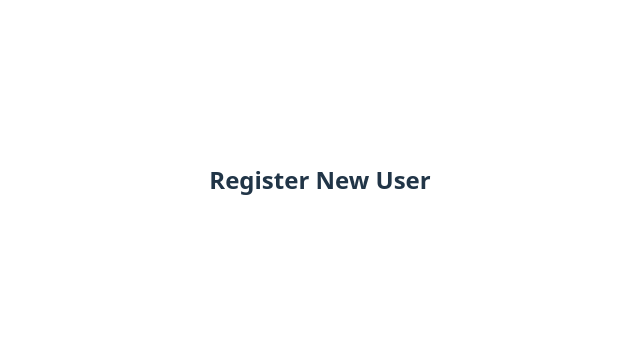
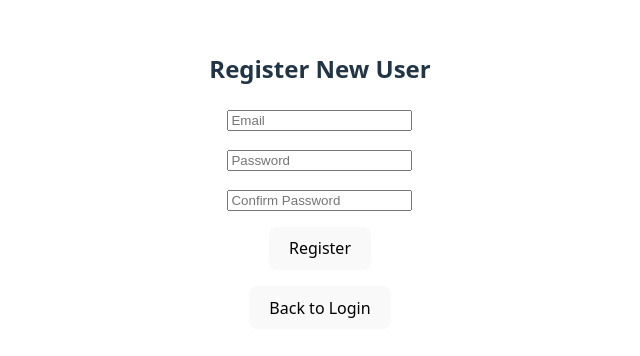
Before and after one commit to whoguy24/starpet, a React (Vite) app: page /register in a window 1280 px wide. Shown: the part 220-576 px from the top of the page, without its empty margins (320-960 px from the left). Built offline with nearby package versions, Linux system fonts and the light colour scheme; no server answers.

Commit message:
Moved form components into new components folder, to keep auth folder lean. Also set up a minimal /register page, with little to no functionality yet.

```diff
--- a/src/auth/RegistrationForm.jsx
+++ /dev/null
@@ -1,30 +0,0 @@
-// Import Modules
-import { useState } from "react";
-import { useAuth } from "./AuthProvider";
-import { useNavigate } from "react-router-dom";
-
-//Import CSS
-// import styles from "./RegistrationForm.module.css";
-
-// Component Function
-function RegistrationForm() {
-
-    // Define React Router Functions
-    const navigate = useNavigate();
-
-    // Define User State from AuthProvider
-    const { user, login, logOut } = useAuth();
-
-    // Define Local State
-    const [email, setEmail] = useState("");
-    const [password, setPassword] = useState("");
-
-    return (
-        <>
-        </>
-    )
-
-}
-
-// Export
-export default RegistrationForm;
--- a/src/auth/LoginForm.jsx
+++ b/src/components/LoginForm.jsx
@@ -60,8 +60,8 @@ function LoginForm() {
     };
 
     // Log User Out Button Handler
-    function handleNavigateToHome() {
-        navigate("/");
+    function handleNavigate(path) {
+        navigate(path);
     }
 
     return (
@@ -119,7 +119,7 @@ function LoginForm() {
 
                         {/* Go to Home Page Button */}
                         <div>
-                            <button type="button" onClick={handleNavigateToHome}>
+                            <button type="button" onClick={()=>(handleNavigate("/"))}>
                                 Home Page
                             </button>
                         </div>
@@ -127,12 +127,20 @@ function LoginForm() {
                     </>
                 }
 
+                {/* Go to Registration Button */}
+                <div>
+                    <button type="button" onClick={()=>(handleNavigate("/register"))}>
+                        Register
+                    </button>
+                </div>
+
                 {/* Authentication Status Message */}
                 <div>
                     <p>{message}</p>
                 </div>
 
             </form>
+
         </>
     )
 
--- /dev/null
+++ b/src/components/RegistrationForm.jsx
@@ -0,0 +1,92 @@
+// Import Modules
+import { useState } from "react";
+import { useAuth } from "../auth/AuthProvider";
+import { useNavigate } from "react-router-dom";
+
+//Import CSS
+import styles from "./RegistrationForm.module.css";
+
+// Component Function
+function RegistrationForm() {
+
+    // Define React Router Functions
+    const navigate = useNavigate();
+
+    // Define User State from AuthProvider
+    const { user, login } = useAuth();
+
+    // Define Local State
+    const [registerEmail, setRegisterEmail] = useState("");
+    const [registerPassword, setRegisterPassword] = useState("");
+    const [registerPasswordConfirm, setRegisterPasswordConfirm] = useState("");
+
+    function handleRegister() {
+        console.log("Yay");
+        navigate("/");
+    };
+
+    function handleNavigate(path) {
+        navigate(path);
+    };
+
+    return (
+        <>
+
+            {/* Web Form */}
+            <form className={styles.registrationForm} onSubmit={handleRegister}>
+
+                {/* Email Field */}
+                <div>
+                    <input
+                        type="email"
+                        placeholder="Email"
+                        value={registerEmail}
+                        onChange={(e) => setRegisterEmail(e.target.value)}
+                        required
+                    />
+                </div>
+
+                {/* Password Field */}
+                <div>
+                    <input
+                        type="password"
+                        placeholder="Password"
+                        value={registerPassword}
+                        onChange={(e) => setRegisterPassword(e.target.value)}
+                        required
+                    />
+                </div>
+
+                {/* Confirm Password Field */}
+                <div>
+                    <input
+                        type="password"
+                        placeholder="Confirm Password"
+                        value={registerPasswordConfirm}
+                        onChange={(e) => setRegisterPasswordConfirm(e.target.value)}
+                        required
+                    />
+                </div>
+
+                {/* Register Button */}
+                <div>
+                    <button type="submit" onClick={handleRegister} >
+                        Register
+                    </button>
+                </div>
+
+                {/* Go to Login Button */}
+                <div>
+                    <button type="button" onClick={()=>(handleNavigate("/login"))} >
+                        Back to Login
+                    </button>
+                </div>
+
+            </form>
+        </>
+    );
+
+};
+
+// Export
+export default RegistrationForm;
--- /dev/null
+++ b/src/components/RegistrationForm.module.css
@@ -0,0 +1,5 @@
+.registrationForm {
+    display: grid;
+    grid-template-rows: 1fr;
+    gap: 1rem;
+}
--- a/src/pages/UserLogin.jsx
+++ b/src/pages/UserLogin.jsx
@@ -1,5 +1,5 @@
 // Import Modules
-import LoginForm from "../auth/LoginForm.jsx";
+import LoginForm from "../components/LoginForm";
 
 // Component Function
 function UserLogin() {
--- a/src/pages/UserRegistration.jsx
+++ b/src/pages/UserRegistration.jsx
@@ -1,5 +1,5 @@
 // Import Modules
-import RegistrationForm from "../auth/RegistrationForm.jsx";
+import RegistrationForm from "../components/RegistrationForm";
 
 // Component Function
 function UserRegistration() {
```
Also changed, not shown: src/components/LoginForm.module.css (renamed from src/auth/LoginForm.module.css).
